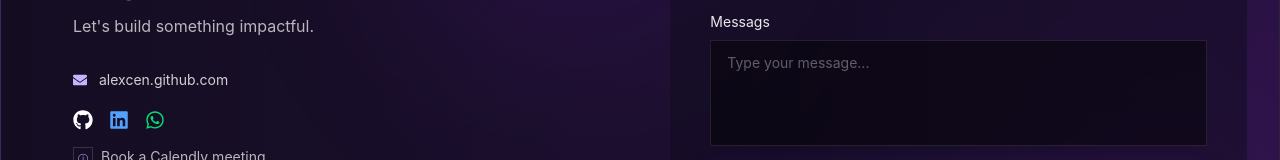
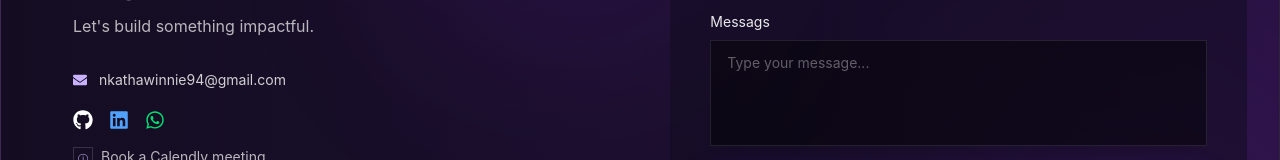
Before and after one commit to Winney360/Winfred-Nkatha-Portfolio, a React (Vite) app in the folder client/: page / in a window 1280 px wide. Shown: the part 5717-5877 px from the top of the page. Built offline with nearby package versions, Linux system fonts and the light colour scheme; no server answers.

Commit message:
fix(Contact): update email address in contact section for accuracy

```diff
--- a/client/src/sections/Contact.jsx
+++ b/client/src/sections/Contact.jsx
@@ -90,7 +90,7 @@ const Contact = () => {
           <div className="mt-8 space-y-4 text-sm text-white/80">
             <a href="mailto:nkathawinnie94@gmail.com" className="flex items-center gap-3 transition-colors hover:text-white">
               <FaEnvelope className="text-[#c9b3ff]" />
-              <span>alexcen.github.com</span>
+              <span>nkathawinnie94@gmail.com</span>
             </a>
 
             <div className="flex items-center gap-4 pt-1 text-white/75">
```
